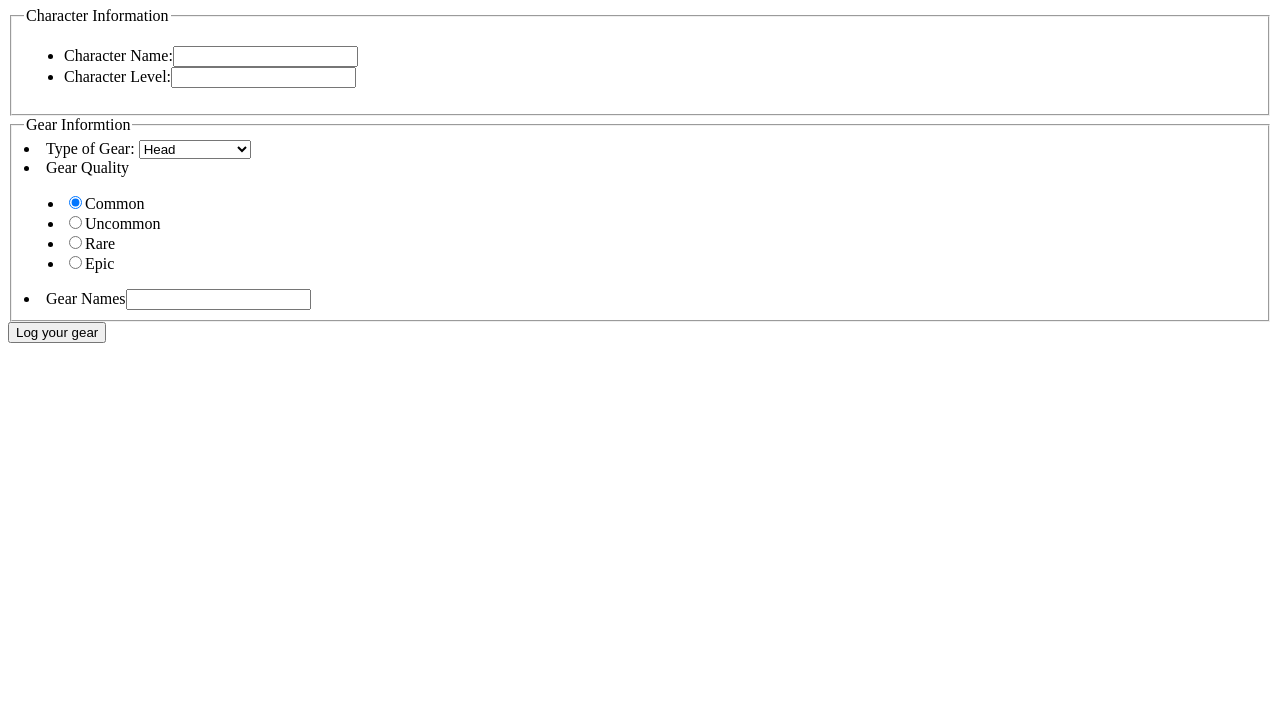
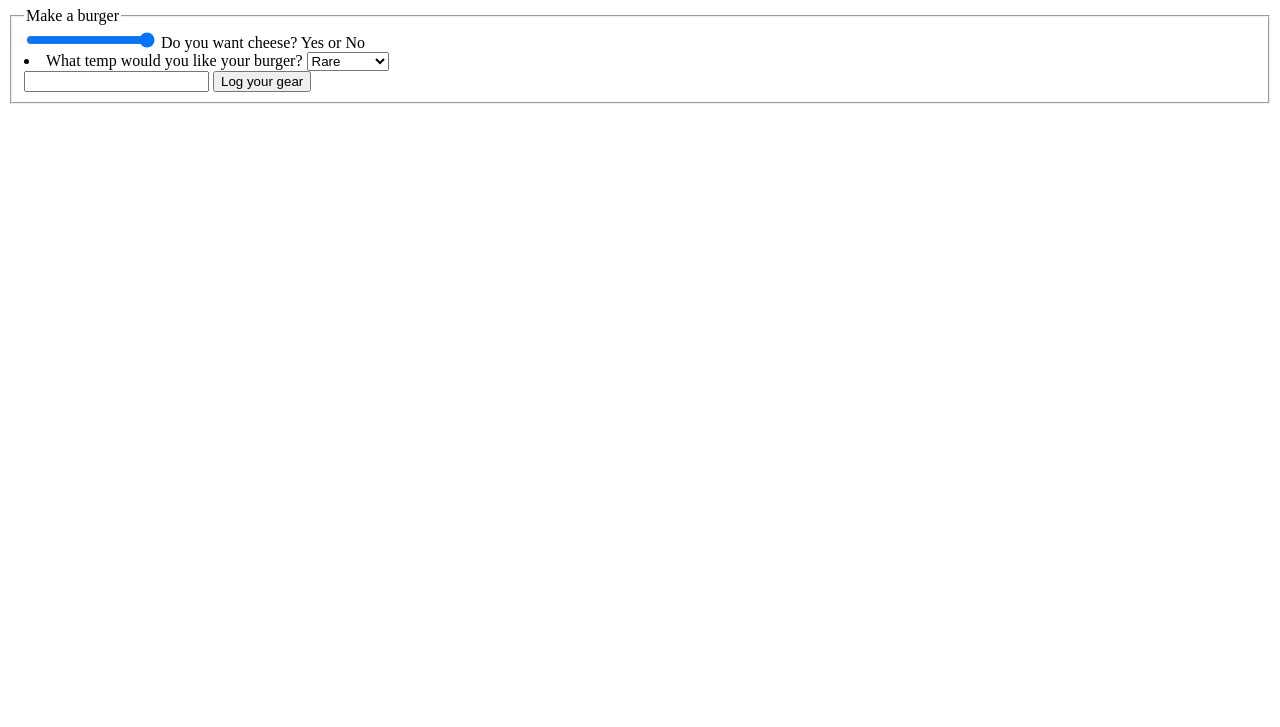
Before and after one commit to b02197/VFW-Project-1, a plain HTML site: page additem.html in a window 1280 px wide. Shown: the part 73-800 px from the top of the page. Drawn offline with Linux system fonts and the light colour scheme.

Commit message:
Chaged subject

```diff
--- a/additem.html
+++ b/additem.html
@@ -1,66 +1,34 @@
 <!DOCTYPE html>
     <html>
         <head>
-            <meta charset=utf-8 />
-            <meta keyword="Gear"/>
-            <meta description=""/>
-            <meta robots=""/>
-            <meta viewport=""/>
-
-            <title>Gear Adder</title>
+            <meta charset="utf-8" />
+            <meta name="keyword" content="cheeseburger, hamburger" />
+            <meta name="description" content= "This is a web app for making a burger order" />
+            <meta name= "robots" content= "index, follow" />
+            <meta name="viewport" content="user-scalable=no, width=device-width" />
+            <title>Burger Maker</title>
         </head>
         <body>
-            <h1>Add Your Gear</h1>
+            <h1>Place a Burger order</h1>
             <form action="" method="post" >
                 <fieldset>
-                    <legend>Character Information</legend>
-                    <ul>
-                        <li><label for="cName">Character Name:</label><input type="text" id="cName" /></li>
-                        <li><label for="cLevel">Character Level:</label><input type="text" id="cLevel"/></li>
-                    </ul>
+                    <legend>Make a burger</legend>
+                    <input type="range" name="cheese" min="1" max="2"> Do you want cheese? Yes or No
+                    <li>
+                        <label for="temp">What temp would you like your burger?</label>
+                        <select id="temp">
+                            <option value="Rare">Rare</option>
+                            <option value="Med-Rare">Med-Rare</option>
+                            <option value="Medium">Medium</option>
+                            <option value="Med-Well">Med-Well</option>
+                            <option value="Well">Well</option>
+                        </select>
+                    </li>
+                    <input type=""
+
                 </fieldset>
-                <fieldset>
-                    <legend>Gear Informtion</legend>
-                        <li>
-                            <label for="cGear">Type of Gear:</label>
-                                    <select id="cGear">
-                                        <optgroup label="Gear">
-                                            <option value="Head">Head</option>
-                                            <option value="Shoulders">Shoulders</option>
-                                            <option value="Back">Back</option>
-                                            <option value="Chest">Chest</option>
-                                            <option value="Bracers">Bracers</option>
-                                            <option value="Gloves">Gloves</option>
-                                            <option value="Pants">Pants</option>
-                                            <option value="Feet">Feet</option>
-                                         </optgroup>
-                                        <optgroup label="Jewerly">
-                                            <option value="Neck">Neck</option>
-                                            <option value="lRing">Left Ring</option>
-                                            <option value="rRing">Right Ring</option>
-                                            <option value="lTrinket">Left Trinket</option>
-                                            <option value="rTrinket">Right Trinket</option>
-                                        </optgroup>
-                                        <optgroup label="Weapon">
-                                            <option value="mHand">Main Hand</option>
-                                            <option value="oHand">Off-Hand</option>
-                                            <option value="twoHand">Two handed</option>
-                                            <option value="shield">Shield</option>
-                                        </optgroup>
-                                    </select>
-                        </li>
-                        <li>Gear Quality</li>
-                            <ul>
-                                <li><input type="radio" checked value="common" id="common" name="quality" /><label for="common">Common</label></li>
-                                <li><input type="radio" value="uncommon" id="uncommon" name="quality"/><label for="uncommon">Uncommon</label></li>
-                                <li><input type="radio" value="rare" id="rare" name="quality"/><label for="rare">Rare</label></li>
-                                <li><input type="radio" value="epic" id="epic" name="quality"/><label for="epic">Epic</label></li>
-                            </ul>
-                                <li><label for="gName">Gear Names</label><input type="text" id="gName"/></li>
-                        </li>
-                </fieldset>
-                <input type="submit" value="Log your gear" />
-                <input type="hidden" value=""/>
+                <input type="submit" value="Log your gear" /> <!-- Submit button for form -->
+                <input type="hidden" value=""/>   <!-- hidden button -->
             </form>
         </body>
     </html>
```
Also changed, not shown: index.html (+5 -5 lines).
